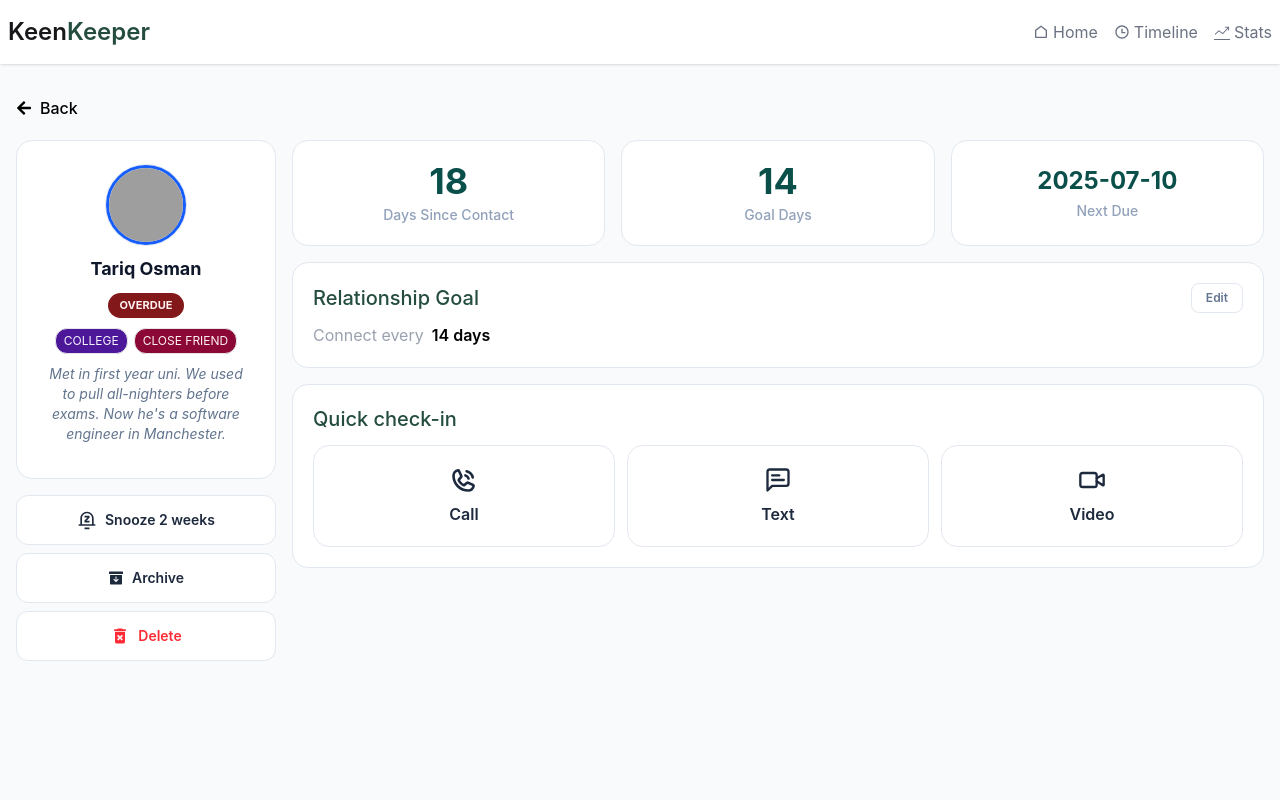
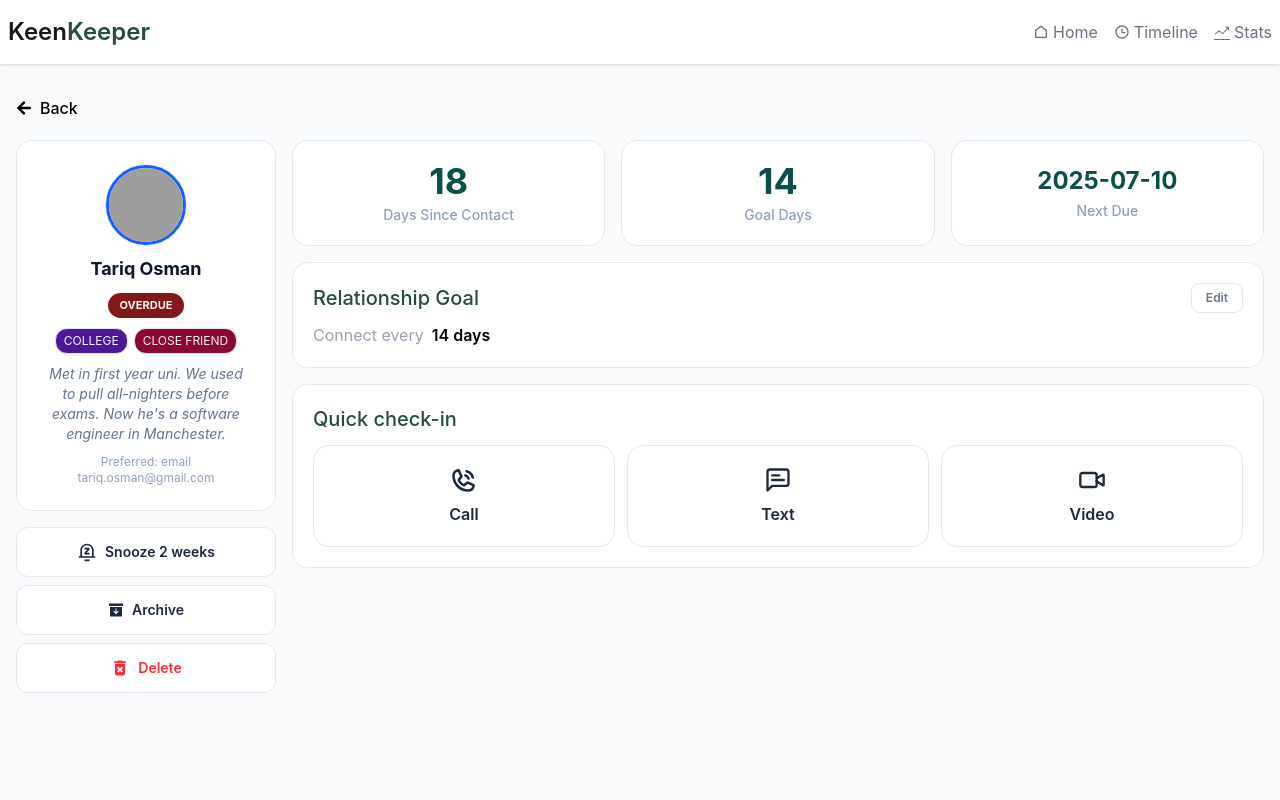
Before and after one commit to Aminulislam98/KeenKeeper, a React (Vite) app: page /profile/1 in a window 1280 px wide. Shown: the top 800 px of the page. Built offline with nearby package versions, Linux system fonts and the light colour scheme; grey boxes are pictures that could not be loaded.

Commit message:
added a redirects for not to give wrong info

```diff
--- a/src/pages/ProfileDetails/ProfileDetails.jsx
+++ b/src/pages/ProfileDetails/ProfileDetails.jsx
@@ -28,6 +28,7 @@ const ProfileDetails = () => {
     bio,
     goal,
     next_due_date,
+    email,
   } = matchedProfile ?? {};
 
   useEffect(() => {
@@ -151,7 +152,9 @@ const ProfileDetails = () => {
                   ))}
                 </div>
                 <p className="text-sm text-slate-500 italic">{bio}</p>
-                <p className="text-xs text-slate-400"></p>
+                <p className="text-xs text-slate-400">
+                  Preferred: email {email}
+                </p>
               </div>
 
               {/* Action buttons */}
@@ -227,7 +230,7 @@ const ProfileDetails = () => {
                     onClick={() => {
                       newCall();
                     }}
-                    className="flex flex-col items-center justify-center gap-2 border border-slate-200 rounded-2xl py-5 text-base font-semibold text-slate-800 hover:bg-slate-50 transition-colors"
+                    className="flex flex-col items-center justify-center gap-2 border border-slate-200 rounded-2xl py-5 text-base font-semibold text-slate-800 hover:bg-green-500/10 hover:border-green-500/25 hover:text-green-400 transition-colors "
                   >
                     <PiPhoneCallBold className="w-7 h-7" />
                     Call
@@ -236,7 +239,7 @@ const ProfileDetails = () => {
                     onClick={() => {
                       newText();
                     }}
-                    className="flex flex-col items-center justify-center gap-2 border border-slate-200 rounded-2xl py-5 text-base font-semibold text-slate-800 hover:bg-slate-50 transition-colors"
+                    className="flex flex-col items-center justify-center gap-2 border border-slate-200 rounded-2xl py-5 text-base font-semibold text-slate-800 hover:bg-green-500/10 hover:border-green-500/25 hover:text-green-400 transition-colors "
                   >
                     <LuMessageSquareText className="w-7 h-7" />
                     Text
@@ -245,7 +248,7 @@ const ProfileDetails = () => {
                     onClick={() => {
                       newVideo();
                     }}
-                    className="flex flex-col items-center justify-center gap-2 border border-slate-200 rounded-2xl py-5 text-base font-semibold text-slate-800 hover:bg-slate-50 transition-colors"
+                    className="flex flex-col items-center justify-center gap-2 border border-slate-200 rounded-2xl py-5 text-base font-semibold text-slate-800 hover:bg-green-500/10 hover:border-green-500/25 hover:text-green-400 transition-colors"
                   >
                     <LuVideo className="w-7 h-7" />
                     Video
--- a/src/pages/home/HomePage.jsx
+++ b/src/pages/home/HomePage.jsx
@@ -26,7 +26,7 @@ const HomePage = () => {
     {
       id: 4,
       count: 12,
-      title: "Need Attention",
+      title: "Interactions This Month",
     },
   ];
   const { profilesData, loader } = useProfilesData();
```
Also changed, not shown: 1 other file (tests, documents, lock files or other folders).
